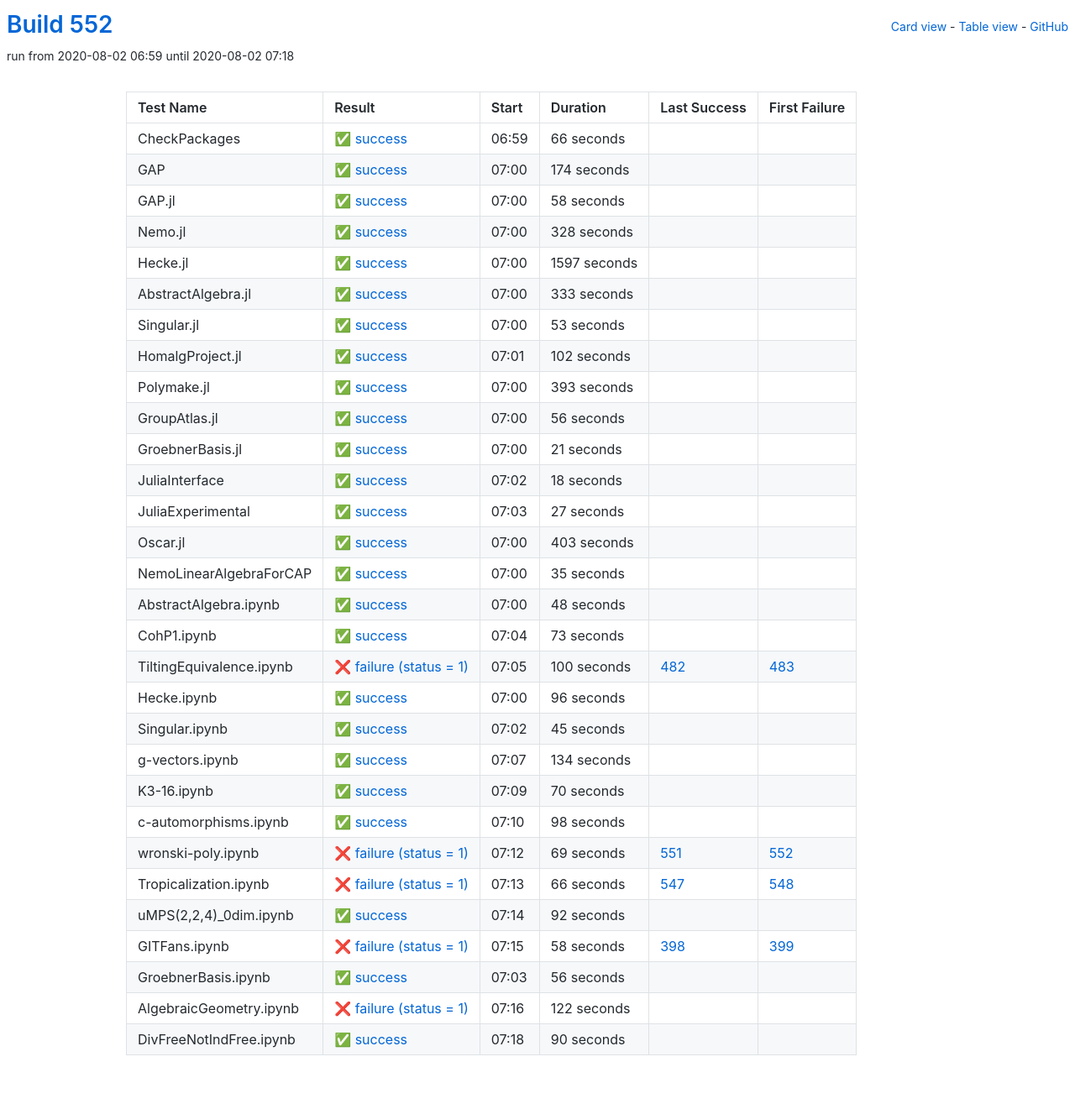
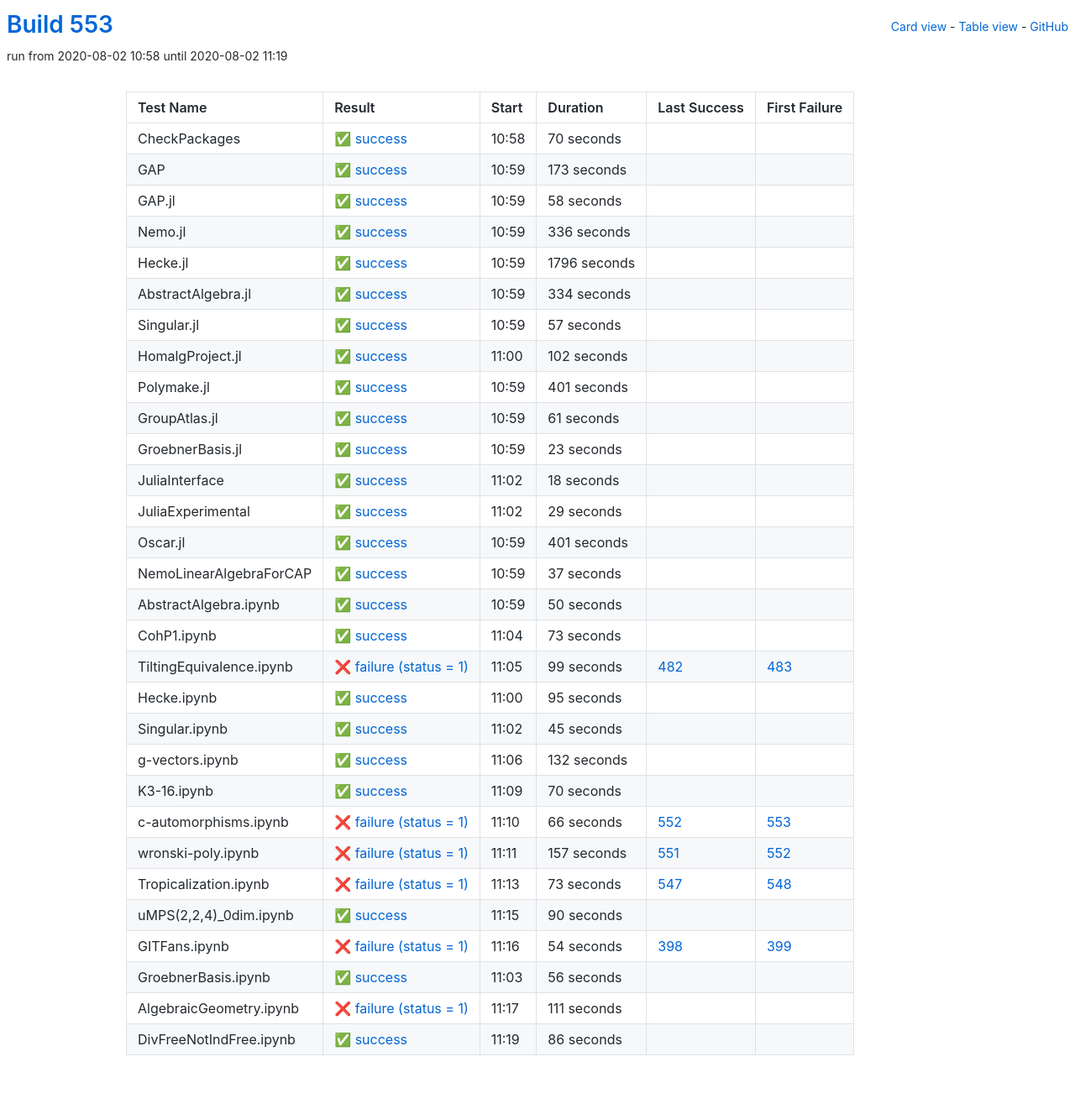
Before and after one commit to oscar-system/oscar-ci-status-stable, a Jekyll site: the page built from table.html, in a window 1280 px wide. Shown: the whole page at 84% size. Built offline with Jekyll 4.4.1, drawn with Linux system fonts in a browser that asks for light colours.

Commit message:
Build #553

```diff
--- a/_data/ci.yml
+++ b/_data/ci.yml
@@ -1,6 +1,6 @@
 ---
-build: 552
-build_url: https://oscarci.mathematik.uni-kl.de/job/oscar-stable/552/
+build: 553
+build_url: https://oscarci.mathematik.uni-kl.de/job/oscar-stable/553/
 job: oscar-stable
 organization: oscar-system
 repo: oscar-ci-status-stable
@@ -8,32 +8,32 @@ repourl: https://github.com/oscar-system/oscar-ci-status-stable
 tests:
 - name: CheckPackages
   id: checkpackages
-  log: https://oscarci.mathematik.uni-kl.de/job/oscar-stable/552/artifact/logs/build-552/CheckPackages.log
-  start: 2020-08-02 06:59
+  log: https://oscarci.mathematik.uni-kl.de/job/oscar-stable/553/artifact/logs/build-553/CheckPackages.log
+  start: 2020-08-02 10:58
   success: true
   exitcode: 0
   status: success
-  duration: 66
+  duration: 70
   last_success: false
   last_success_url:
   first_failure: false
   first_failure_url:
 - name: GAP
   id: gap
-  log: https://oscarci.mathematik.uni-kl.de/job/oscar-stable/552/artifact/logs/build-552/GAP.log
-  start: 2020-08-02 07:00
+  log: https://oscarci.mathematik.uni-kl.de/job/oscar-stable/553/artifact/logs/build-553/GAP.log
+  start: 2020-08-02 10:59
   success: true
   exitcode: 0
   status: success
-  duration: 174
+  duration: 173
   last_success: false
   last_success_url:
   first_failure: false
   first_failure_url:
 - name: GAP.jl
   id: gap-jl
-  log: https://oscarci.mathematik.uni-kl.de/job/oscar-stable/552/artifact/logs/build-552/GAP.jl.log
-  start: 2020-08-02 07:00
+  log: https://oscarci.mathematik.uni-kl.de/job/oscar-stable/553/artifact/logs/build-553/GAP.jl.log
+  start: 2020-08-02 10:59
   success: true
   exitcode: 0
   status: success
@@ -44,56 +44,56 @@ tests:
   first_failure_url:
 - name: Nemo.jl
   id: nemo-jl
-  log: https://oscarci.mathematik.uni-kl.de/job/oscar-stable/552/artifact/logs/build-552/Nemo.jl.log
-  start: 2020-08-02 07:00
+  log: https://oscarci.mathematik.uni-kl.de/job/oscar-stable/553/artifact/logs/build-553/Nemo.jl.log
+  start: 2020-08-02 10:59
   success: true
   exitcode: 0
   status: success
-  duration: 328
+  duration: 336
   last_success: false
   last_success_url:
   first_failure: false
   first_failure_url:
 - name: Hecke.jl
   id: hecke-jl
-  log: https://oscarci.mathematik.uni-kl.de/job/oscar-stable/552/artifact/logs/build-552/Hecke.jl.log
-  start: 2020-08-02 07:00
+  log: https://oscarci.mathematik.uni-kl.de/job/oscar-stable/553/artifact/logs/build-553/Hecke.jl.log
+  start: 2020-08-02 10:59
   success: true
   exitcode: 0
   status: success
-  duration: 1597
+  duration: 1796
   last_success: false
   last_success_url:
   first_failure: false
   first_failure_url:
 - name: AbstractAlgebra.jl
   id: abstractalgebra-jl
-  log: https://oscarci.mathematik.uni-kl.de/job/oscar-stable/552/artifact/logs/build-552/AbstractAlgebra.jl.log
-  start: 2020-08-02 07:00
+  log: https://oscarci.mathematik.uni-kl.de/job/oscar-stable/553/artifact/logs/build-553/AbstractAlgebra.jl.log
+  start: 2020-08-02 10:59
   success: true
   exitcode: 0
   status: success
-  duration: 333
+  duration: 334
   last_success: false
   last_success_url:
   first_failure: false
   first_failure_url:
 - name: Singular.jl
   id: singular-jl
-  log: https://oscarci.mathematik.uni-kl.de/job/oscar-stable/552/artifact/logs/build-552/Singular.jl.log
-  start: 2020-08-02 07:00
+  log: https://oscarci.mathematik.uni-kl.de/job/oscar-stable/553/artifact/logs/build-553/Singular.jl.log
+  start: 2020-08-02 10:59
   success: true
   exitcode: 0
   status: success
-  duration: 53
+  duration: 57
   last_success: false
   last_success_url:
   first_failure: false
   first_failure_url:
 - name: HomalgProject.jl
   id: homalgproject-jl
-  log: https://oscarci.mathematik.uni-kl.de/job/oscar-stable/552/artifact/logs/build-552/HomalgProject.jl.log
-  start: 2020-08-02 07:01
+  log: https://oscarci.mathematik.uni-kl.de/job/oscar-stable/553/artifact/logs/build-553/HomalgProject.jl.log
+  start: 2020-08-02 11:00
   success: true
   exitcode: 0
   status: success
@@ -104,44 +104,44 @@ tests:
   first_failure_url:
 - name: Polymake.jl
   id: polymake-jl
-  log: https://oscarci.mathematik.uni-kl.de/job/oscar-stable/552/artifact/logs/build-552/Polymake.jl.log
-  start: 2020-08-02 07:00
+  log: https://oscarci.mathematik.uni-kl.de/job/oscar-stable/553/artifact/logs/build-553/Polymake.jl.log
+  start: 2020-08-02 10:59
   success: true
   exitcode: 0
   status: success
-  duration: 393
+  duration: 401
   last_success: false
   last_success_url:
   first_failure: false
   first_failure_url:
 - name: GroupAtlas.jl
   id: groupatlas-jl
-  log: https://oscarci.mathematik.uni-kl.de/job/oscar-stable/552/artifact/logs/build-552/GroupAtlas.jl.log
-  start: 2020-08-02 07:00
+  log: https://oscarci.mathematik.uni-kl.de/job/oscar-stable/553/artifact/logs/build-553/GroupAtlas.jl.log
+  start: 2020-08-02 10:59
   success: true
   exitcode: 0
   status: success
-  duration: 56
+  duration: 61
   last_success: false
   last_success_url:
   first_failure: false
   first_failure_url:
 - name: GroebnerBasis.jl
   id: groebnerbasis-jl
-  log: https://oscarci.mathematik.uni-kl.de/job/oscar-stable/552/artifact/logs/build-552/GroebnerBasis.jl.log
-  start: 2020-08-02 07:00
+  log: https://oscarci.mathematik.uni-kl.de/job/oscar-stable/553/artifact/logs/build-553/GroebnerBasis.jl.log
+  start: 2020-08-02 10:59
   success: true
   exitcode: 0
   status: success
-  duration: 21
+  duration: 23
   last_success: false
   last_success_url:
   first_failure: false
   first_failure_url:
 - name: JuliaInterface
   id: juliainterface
-  log: https://oscarci.mathematik.uni-kl.de/job/oscar-stable/552/artifact/logs/build-552/JuliaInterface.log
-  start: 2020-08-02 07:02
+  log: https://oscarci.mathematik.uni-kl.de/job/oscar-stable/553/artifact/logs/build-553/JuliaInterface.log
+  start: 2020-08-02 11:02
   success: true
   exitcode: 0
   status: success
@@ -152,56 +152,56 @@ tests:
   first_failure_url:
 - name: JuliaExperimental
   id: juliaexperimental
-  log: https://oscarci.mathematik.uni-kl.de/job/oscar-stable/552/artifact/logs/build-552/JuliaExperimental.log
-  start: 2020-08-02 07:03
+  log: https://oscarci.mathematik.uni-kl.de/job/oscar-stable/553/artifact/logs/build-553/JuliaExperimental.log
+  start: 2020-08-02 11:02
   success: true
   exitcode: 0
   status: success
-  duration: 27
+  duration: 29
   last_success: false
   last_success_url:
   first_failure: false
   first_failure_url:
 - name: Oscar.jl
   id: oscar-jl
-  log: https://oscarci.mathematik.uni-kl.de/job/oscar-stable/552/artifact/logs/build-552/Oscar.jl.log
-  start: 2020-08-02 07:00
+  log: https://oscarci.mathematik.uni-kl.de/job/oscar-stable/553/artifact/logs/build-553/Oscar.jl.log
+  start: 2020-08-02 10:59
   success: true
   exitcode: 0
   status: success
-  duration: 403
+  duration: 401
   last_success: false
   last_success_url:
   first_failure: false
   first_failure_url:
 - name: NemoLinearAlgebraForCAP
   id: nemolinearalgebraforcap
-  log: https://oscarci.mathematik.uni-kl.de/job/oscar-stable/552/artifact/logs/build-552/NemoLinearAlgebraForCAP.log
-  start: 2020-08-02 07:00
+  log: https://oscarci.mathematik.uni-kl.de/job/oscar-stable/553/artifact/logs/build-553/NemoLinearAlgebraForCAP.log
+  start: 2020-08-02 10:59
   success: true
   exitcode: 0
   status: success
-  duration: 35
+  duration: 37
   last_success: false
   last_success_url:
   first_failure: false
   first_failure_url:
 - name: AbstractAlgebra.ipynb
   id: abstractalgebra-ipynb
-  log: https://oscarci.mathematik.uni-kl.de/job/oscar-stable/552/artifact/logs/build-552/AbstractAlgebra.ipynb.log
-  start: 2020-08-02 07:00
+  log: https://oscarci.mathematik.uni-kl.de/job/oscar-stable/553/artifact/logs/build-553/AbstractAlgebra.ipynb.log
+  start: 2020-08-02 10:59
   success: true
   exitcode: 0
   status: success
-  duration: 48
+  duration: 50
   last_success: false
   last_success_url:
   first_failure: false
   first_failure_url:
 - name: CohP1.ipynb
   id: cohp1-ipynb
-  log: https://oscarci.mathematik.uni-kl.de/job/oscar-stable/552/artifact/logs/build-552/CohP1.ipynb.log
-  start: 2020-08-02 07:04
+  log: https://oscarci.mathematik.uni-kl.de/job/oscar-stable/553/artifact/logs/build-553/CohP1.ipynb.log
+  start: 2020-08-02 11:04
   success: true
   exitcode: 0
   status: success
@@ -212,32 +212,32 @@ tests:
   first_failure_url:
 - name: TiltingEquivalence.ipynb
   id: tiltingequivalence-ipynb
-  log: https://oscarci.mathematik.uni-kl.de/job/oscar-stable/552/artifact/logs/build-552/TiltingEquivalence.ipynb.log
-  start: 2020-08-02 07:05
+  log: https://oscarci.mathematik.uni-kl.de/job/oscar-stable/553/artifact/logs/build-553/TiltingEquivalence.ipynb.log
+  start: 2020-08-02 11:05
   success: false
   exitcode: 1
   status: failure
-  duration: 100
+  duration: 99
   last_success: 482
   last_success_url: https://oscarci.mathematik.uni-kl.de/job/oscar-stable/482/
   first_failure: 483
   first_failure_url: https://oscarci.mathematik.uni-kl.de/job/oscar-stable/483/
 - name: Hecke.ipynb
   id: hecke-ipynb
-  log: https://oscarci.mathematik.uni-kl.de/job/oscar-stable/552/artifact/logs/build-552/Hecke.ipynb.log
-  start: 2020-08-02 07:00
+  log: https://oscarci.mathematik.uni-kl.de/job/oscar-stable/553/artifact/logs/build-553/Hecke.ipynb.log
+  start: 2020-08-02 11:00
   success: true
   exitcode: 0
   status: success
-  duration: 96
+  duration: 95
   last_success: false
   last_success_url:
   first_failure: false
   first_failure_url:
 - name: Singular.ipynb
   id: singular-ipynb
-  log: https://oscarci.mathematik.uni-kl.de/job/oscar-stable/552/artifact/logs/build-552/Singular.ipynb.log
-  start: 2020-08-02 07:02
+  log: https://oscarci.mathematik.uni-kl.de/job/oscar-stable/553/artifact/logs/build-553/Singular.ipynb.log
+  start: 2020-08-02 11:02
   success: true
   exitcode: 0
   status: success
@@ -248,20 +248,20 @@ tests:
   first_failure_url:
 - name: g-vectors.ipynb
   id: g-vectors-ipynb
-  log: https://oscarci.mathematik.uni-kl.de/job/oscar-stable/552/artifact/logs/build-552/g-vectors.ipynb.log
-  start: 2020-08-02 07:07
+  log: https://oscarci.mathematik.uni-kl.de/job/oscar-stable/553/artifact/logs/build-553/g-vectors.ipynb.log
+  start: 2020-08-02 11:06
   success: true
   exitcode: 0
   status: success
-  duration: 134
+  duration: 132
   last_success: false
   last_success_url:
   first_failure: false
   first_failure_url:
 - name: K3-16.ipynb
   id: k3-16-ipynb
-  log: https://oscarci.mathematik.uni-kl.de/job/oscar-stable/552/artifact/logs/build-552/K3-16.ipynb.log
-  start: 2020-08-02 07:09
+  log: https://oscarci.mathematik.uni-kl.de/job/oscar-stable/553/artifact/logs/build-553/K3-16.ipynb.log
+  start: 2020-08-02 11:09
   success: true
   exitcode: 0
   status: success
@@ -272,68 +272,68 @@ tests:
   first_failure_url:
 - name: c-automorphisms.ipynb
   id: c-automorphisms-ipynb
-  log: https://oscarci.mathematik.uni-kl.de/job/oscar-stable/552/artifact/logs/build-552/c-automorphisms.ipynb.log
-  start: 2020-08-02 07:10
-  success: true
-  exitcode: 0
-  status: success
-  duration: 98
-  last_success: false
-  last_success_url:
-  first_failure: false
-  first_failure_url:
-- name: wronski-poly.ipynb
-  id: wronski-poly-ipynb
-  log: https://oscarci.mathematik.uni-kl.de/job/oscar-stable/552/artifact/logs/build-552/wronski-poly.ipynb.log
-  start: 2020-08-02 07:12
+  log: https://oscarci.mathematik.uni-kl.de/job/oscar-stable/553/artifact/logs/build-553/c-automorphisms.ipynb.log
+  start: 2020-08-02 11:10
   success: false
   exitcode: 1
   status: failure
-  duration: 69
+  duration: 66
+  last_success: 552
+  last_success_url: https://oscarci.mathematik.uni-kl.de/job/oscar-stable/552/
+  first_failure: 553
+  first_failure_url: https://oscarci.mathematik.uni-kl.de/job/oscar-stable/553/
+- name: wronski-poly.ipynb
+  id: wronski-poly-ipynb
+  log: https://oscarci.mathematik.uni-kl.de/job/oscar-stable/553/artifact/logs/build-553/wronski-poly.ipynb.log
+  start: 2020-08-02 11:11
+  success: false
+  exitcode: 1
+  status: failure
+  duration: 157
   last_success: 551
   last_success_url: https://oscarci.mathematik.uni-kl.de/job/oscar-stable/551/
   first_failure: 552
   first_failure_url: https://oscarci.mathematik.uni-kl.de/job/oscar-stable/552/
 - name: Tropicalization.ipynb
   id: tropicalization-ipynb
-  log: https://oscarci.mathematik.uni-kl.de/job/oscar-stable/552/artifact/logs/build-552/Tropicalization.ipynb.log
-  start: 2020-08-02 07:13
+  log: https://oscarci.mathematik.uni-kl.de/job/oscar-stable/553/artifact/logs/build-553/Tropicalization.ipynb.log
+  start: 2020-08-02 11:13
   success: false
   exitcode: 1
   status: failure
-  duration: 66
+  duration: 73
   last_success: 547
   last_success_url: https://oscarci.mathematik.uni-kl.de/job/oscar-stable/547/
   first_failure: 548
   first_failure_url: https://oscarci.mathematik.uni-kl.de/job/oscar-stable/548/
 - name: uMPS(2,2,4)_0dim.ipynb
   id: umps-2-2-4-0dim-ipynb
-  log: https://oscarci.mathematik.uni-kl.de/job/oscar-stable/552/artifact/logs/build-552/uMPS-2-2-4-_0dim.ipynb.log
-  start: 2020-08-02 07:14
+  log: https://oscarci.mathematik.uni-kl.de/job/oscar-stable/553/artifact/logs/build-553/uMPS-2-2-4-_0dim.ipynb.log
+  start: 2020-08-02 11:15
   success: true
   exitcode: 0
   status: success
-  duration: 92
+  duration: 90
   last_success: false
   last_success_url:
   first_failure: false
   first_failure_url:
 - name: GITFans.ipynb
   id: gitfans-ipynb
-  log: https://oscarci.mathematik.uni-kl.de/job/oscar-stable/552/artifact/logs/build-552/GITFans.ipynb.log
-  start: 2020-08-02 07:15
+  log: https://oscarci.mathematik.uni-kl.de/job/oscar-stable/553/artifact/logs/build-553/GITFans.ipynb.log
+  start: 2020-08-02 11:16
   success: false
   exitcode: 1
   status: failure
-  duration: 58
+  duration: 54
   last_success: 398
   last_success_url: https://oscarci.mathematik.uni-kl.de/job/oscar-stable/398/
   first_failure: 399
   first_failure_url: https://oscarci.mathematik.uni-kl.de/job/oscar-stable/399/
 - name: GroebnerBasis.ipynb
   id: groebnerbasis-ipynb
-  log: https://oscarci.mathematik.uni-kl.de/job/oscar-stable/552/artifact/logs/build-552/GroebnerBasis.ipynb.log
-  start: 2020-08-02 07:03
+  log: https://oscarci.mathematik.uni-kl.de/job/oscar-stable/553/artifact/logs/build-553/GroebnerBasis.ipynb.log
+  start: 2020-08-02 11:03
   success: true
   exitcode: 0
   status: success
@@ -344,24 +344,24 @@ tests:
   first_failure_url:
 - name: AlgebraicGeometry.ipynb
   id: algebraicgeometry-ipynb
-  log: https://oscarci.mathematik.uni-kl.de/job/oscar-stable/552/artifact/logs/build-552/AlgebraicGeometry.ipynb.log
-  start: 2020-08-02 07:16
+  log: https://oscarci.mathematik.uni-kl.de/job/oscar-stable/553/artifact/logs/build-553/AlgebraicGeometry.ipynb.log
+  start: 2020-08-02 11:17
   success: false
   exitcode: 1
   status: failure
-  duration: 122
+  duration: 111
   last_success: false
   last_success_url:
   first_failure: false
   first_failure_url:
 - name: DivFreeNotIndFree.ipynb
   id: divfreenotindfree-ipynb
-  log: https://oscarci.mathematik.uni-kl.de/job/oscar-stable/552/artifact/logs/build-552/DivFreeNotIndFree.ipynb.log
-  start: 2020-08-02 07:18
+  log: https://oscarci.mathematik.uni-kl.de/job/oscar-stable/553/artifact/logs/build-553/DivFreeNotIndFree.ipynb.log
+  start: 2020-08-02 11:19
   success: true
   exitcode: 0
   status: success
-  duration: 90
+  duration: 86
   last_success: false
   last_success_url:
   first_failure: false
```
Also changed, not shown: README.md.
